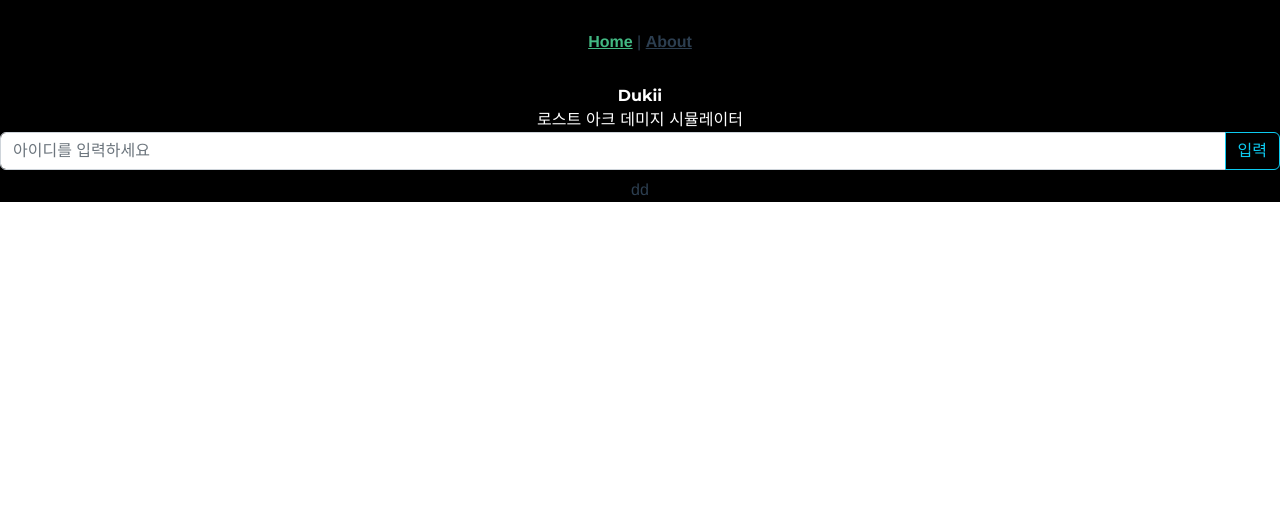
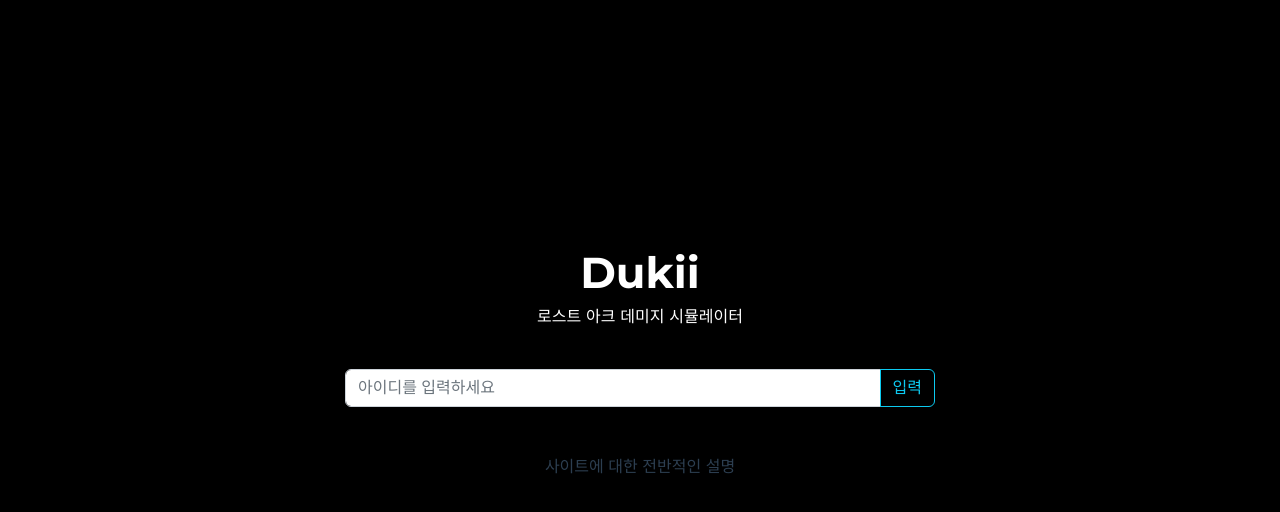
Before and after one commit to augusstt06/LostArk_Simulator, a Vue app in the folder dukii/: page / in a window 1280 px wide. Shown: the top 512 px of the page. Built offline with nearby package versions, Linux system fonts and the light colour scheme.

Commit message:
Main : create Text, header component seperation

```diff
--- a/dukii/src/App.vue
+++ b/dukii/src/App.vue
@@ -1,16 +1,18 @@
 <template>
   <div class="app">
-    <nav>
+    <!-- <nav>
       <router-link to="/">Home</router-link> |
       <router-link to="/about">About</router-link>
-    </nav>
+    </nav> -->
     <router-view />
   </div>
 </template>
 
 <style>
-* {
-  /* height: 100%; */
+html,
+body,
+#app {
+  height: 100%;
   box-sizing: border-box;
 }
 #app {
@@ -19,13 +21,6 @@
   -moz-osx-font-smoothing: grayscale;
   text-align: center;
   color: #2c3e50;
-  margin: 0;
-  padding: 0;
-  height: 100%;
-
-  /* height: 90vw; */
-
-  /* background: black; */
 }
 .app {
   background: black;
--- /dev/null
+++ b/dukii/src/components/Header.vue
@@ -0,0 +1,20 @@
+<template>
+  <div class="PageName">Dukii</div>
+</template>
+
+<script lang="ts">
+import { defineComponent } from "vue";
+
+export default defineComponent({
+  name: "HeaderComponent",
+});
+</script>
+<style>
+@import url("https://fonts.googleapis.com/css2?family=Jua&family=Montserrat+Alternates:wght@700&display=swap");
+.PageName {
+  font-family: "Jua", sans-serif;
+  font-family: "Montserrat Alternates", sans-serif;
+  color: #fff;
+  font-size: 2.7rem;
+}
+</style>
--- a/dukii/src/components/Input.vue
+++ b/dukii/src/components/Input.vue
@@ -1,5 +1,5 @@
 <template>
-  <div>
+  <div class="Input">
     <b-input-group>
       <b-form-input
         type="text"
--- /dev/null
+++ b/dukii/src/components/Text.vue
@@ -0,0 +1,16 @@
+<template>
+  <div class="text">사이트에 대한 전반적인 설명</div>
+</template>
+<script lang="ts">
+import { defineComponent } from "vue";
+
+export default defineComponent({
+  name: "TextComponent",
+});
+</script>
+<style>
+.text {
+  font-family: "Jua", sans-serif;
+  font-family: "Montserrat Alternates", sans-serif;
+}
+</style>
--- a/dukii/src/views/MainView.vue
+++ b/dukii/src/views/MainView.vue
@@ -1,42 +1,55 @@
 <template class="main">
-  <!-- <img alt="Vue logo" src="../assets/logo.png" /> -->
   <div class="main">
-    <div class="main-header">
-      <div class="PageName">Dukii</div>
-      <div class="Explanation">로스트 아크 데미지 시뮬레이터</div>
-      <InputVue />
+    <div class="head">
+      <HeaderComponent />
+      <div class="explanation">로스트 아크 데미지 시뮬레이터</div>
     </div>
-    <div>dd</div>
+    <div class="input">
+      <InputComponent />
+    </div>
+    <div class="text">
+      <TextComponent />
+    </div>
   </div>
 </template>
 
 <script lang="ts">
 import { defineComponent } from "vue";
-import InputVue from "@/components/Input.vue";
+import InputComponent from "@/components/Input.vue";
+import HeaderComponent from "@/components/Header.vue";
+import TextComponent from "@/components/Text.vue";
 
 export default defineComponent({
   name: "MainView",
   components: {
-    InputVue,
+    InputComponent,
+    HeaderComponent,
+    TextComponent,
   },
 });
 </script>
 <style>
 @import url("https://fonts.googleapis.com/css2?family=Jua&family=Montserrat+Alternates:wght@700&display=swap");
-@import url("https://fonts.googleapis.com/css2?family=Jua&family=Montserrat+Alternates:wght@700&display=swap");
 
 .main {
   display: flex;
   flex-direction: column;
-  justify-content: flex-start;
+  justify-content: center;
+  align-content: center;
+  text-align: center;
+  height: 90%;
+  width: 100%;
+  padding: 0 50px;
 }
-.PageName {
-  font-family: "Jua", sans-serif;
-  font-family: "Montserrat Alternates", sans-serif;
-  color: #fff;
-}
-.Explanation {
+
+.explanation {
   font-family: "Jua", sans-serif;
   color: #fff;
 }
+.input {
+  margin-bottom: 20px;
+  max-width: 70%;
+  min-width: 50%;
+  margin: 40px auto;
+}
 </style>
```
